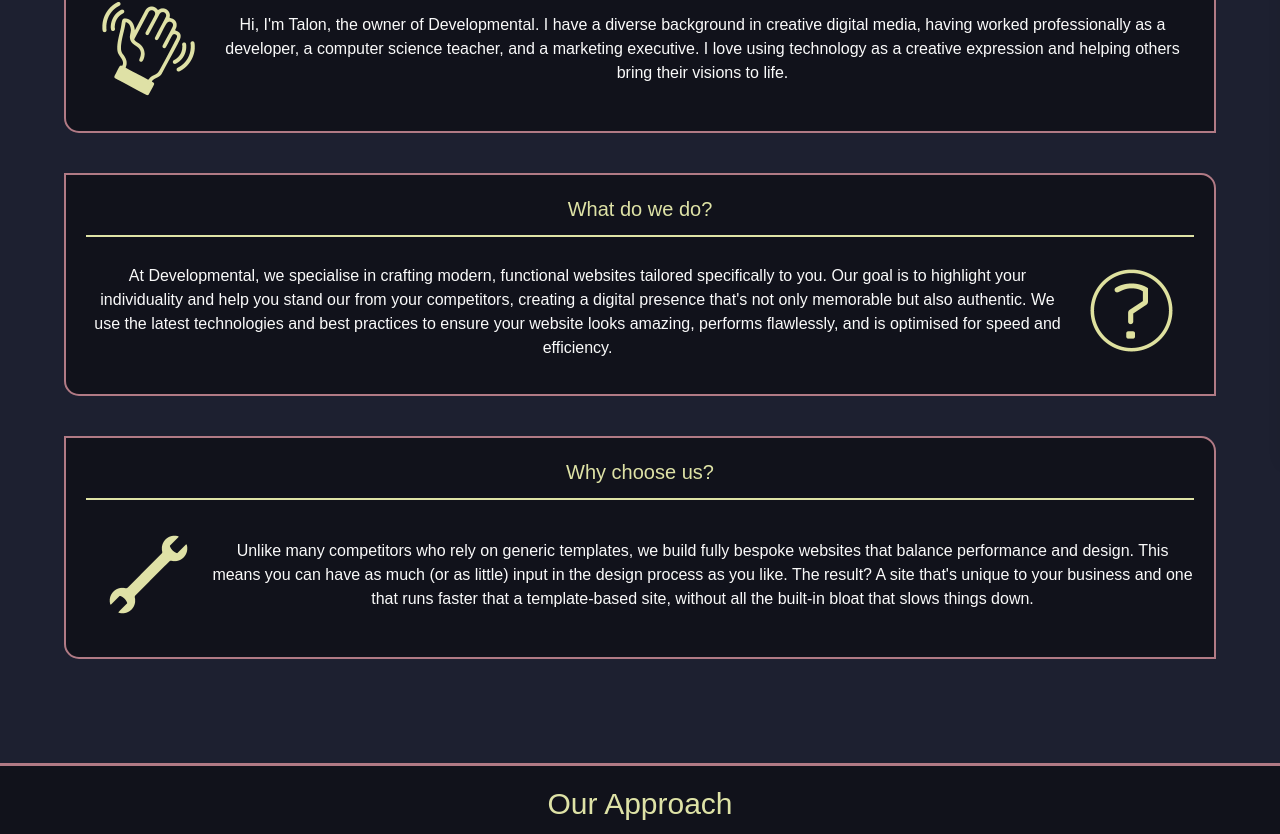
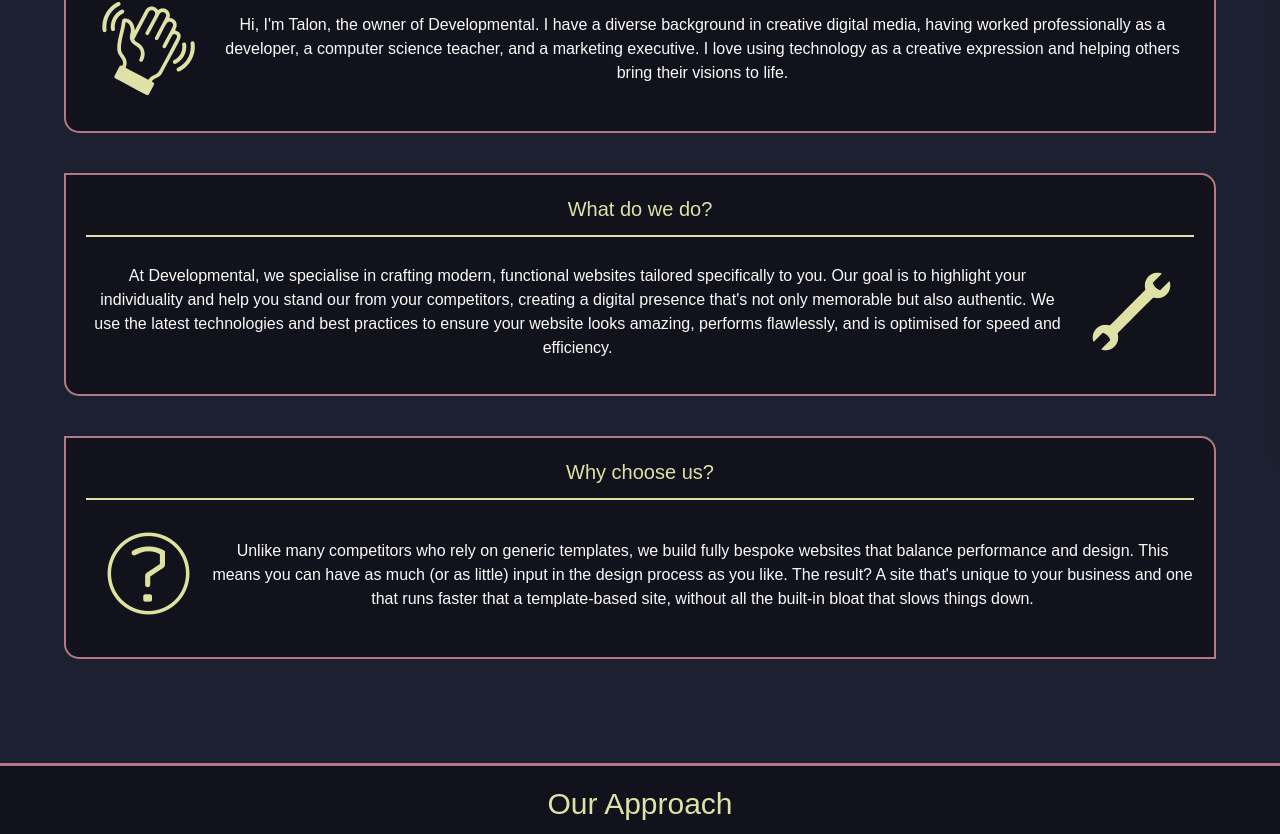
Before and after one commit to taloncodes/developmental, a SvelteKit app: page /about in a window 1280 px wide. Shown: the part 345-1179 px from the top of the page. Built offline with nearby package versions, Linux system fonts and the light colour scheme; a web font is replaced by a local one.

Commit message:
switch icons about page

```diff
--- a/src/routes/about/+page.svelte
+++ b/src/routes/about/+page.svelte
@@ -41,7 +41,7 @@
             At Developmental, we specialise in crafting modern, functional websites tailored specifically to you. Our goal is to highlight your individuality and help you stand our from your competitors, creating a digital presence that's not only memorable but also authentic.
             We use the latest technologies and best practices to ensure your website looks amazing, performs flawlessly, and is optimised for speed and efficiency.
         </ul>
-        <img src={qMark} class="m-auto about-icon w-[75px] h-[75px] md:h-[100px] md:w-[100px] lg:w-[125px] lg:h-[125px]" alt="question mark icon">
+        <img src={tools} class="m-auto about-icon w-[75px] h-[75px] md:h-[100px] md:w-[100px] lg:w-[125px] lg:h-[125px]" alt="tools icon">
     </div>
     </div>
 
@@ -49,7 +49,7 @@
 
         <h2 class="text-xl border-b-2 pb-3 mb-3 top-0 text-accent-one"> Why choose us? </h2>
         <div class="flex flex-col md:flex-row">
-        <img src={tools} class="m-auto about-icon w-[75px] h-[75px] md:h-[100px] md:w-[100px] lg:w-[125px] lg:h-[125px]" alt="tools icon">
+        <img src={qMark} class="m-auto about-icon w-[75px] h-[75px] md:h-[100px] md:w-[100px] lg:w-[125px] lg:h-[125px]" alt="question icon">
         <ul class="flex flex-col justify-evenly h-auto">
             Unlike many competitors who rely on generic templates, we build fully bespoke websites that balance performance and design. This means you can have as much (or as little) input in the design process as you like. The result? A site that's unique to your business and one that runs faster that a template-based site, without all the built-in bloat that slows things down.
         </ul>
```
